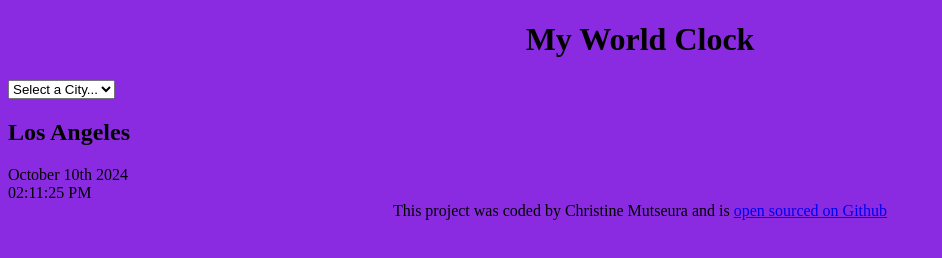
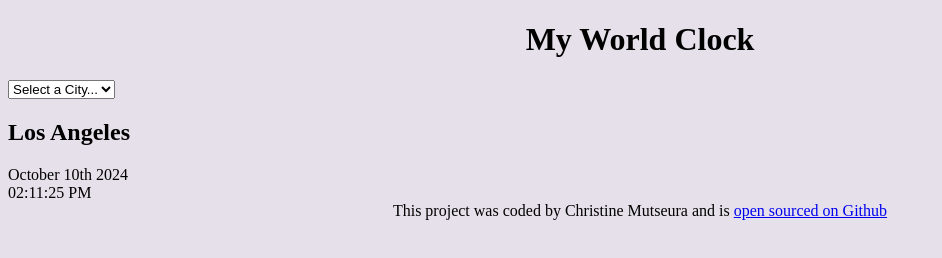
Before and after one commit to ChrissieMutt/My-World-Clock-Christine-Mutseura, a plain HTML site: page index.html in a window 1280 px wide. Shown: the whole page, without its empty margins (0-942 px from the left). Drawn offline with Linux system fonts and the light colour scheme.

Commit message:
Update style.css
updated basic css

```diff
--- a/src/style.css
+++ b/src/style.css
@@ -1,5 +1,5 @@
 body{
-    background: blueviolet;
+    background: rgb(229, 224, 233);
 }
 h1{
     text-align: center;
```
